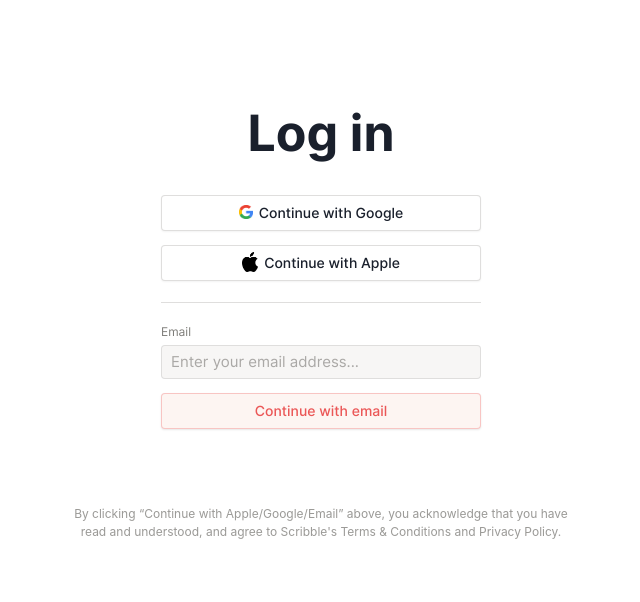
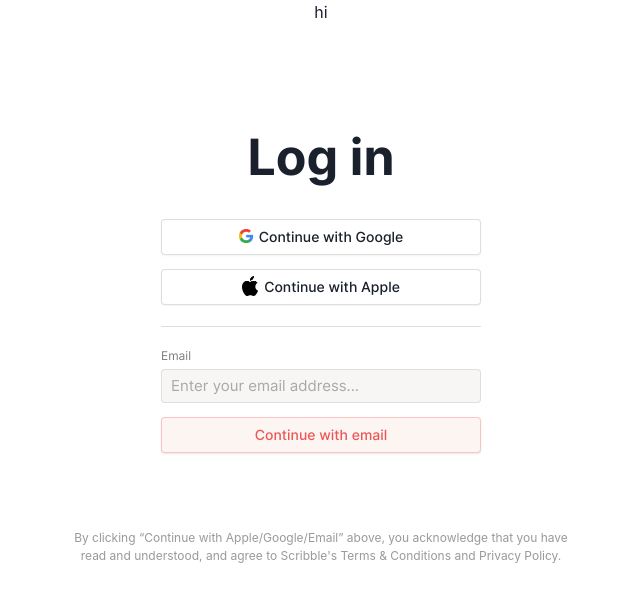
Before and after one commit to celuu/notion-clone, a React (Create React App) app in the folder frontend/: page /login in a window 1280 px wide. Shown: the top 602 px of the page, without its empty margins (319-959 px from the left). Built offline with nearby package versions, Linux system fonts and the light colour scheme.

Commit message:
Add nav component

```diff
--- a/frontend/package.json
+++ b/frontend/package.json
@@ -15,6 +15,7 @@
     "@types/react": "^18.2.6",
     "@types/react-dom": "^18.2.4",
     "framer-motion": "^10.12.10",
+    "google-auth-library": "^8.8.0",
     "react": "^18.2.0",
     "react-dom": "^18.2.0",
     "react-router-dom": "^6.11.1",
--- a/frontend/public/index.html
+++ b/frontend/public/index.html
@@ -25,6 +25,7 @@
       Learn how to configure a non-root public URL by running `npm run build`.
     -->
     <title>React App</title>
+    <script src="https://accounts.google.com/gsi/client" async defer></script>
   </head>
   <body>
     <noscript>You need to enable JavaScript to run this app.</noscript>
--- a/frontend/src/App.tsx
+++ b/frontend/src/App.tsx
@@ -3,12 +3,14 @@ import { BrowserRouter, Routes, Route } from "react-router-dom";
 import Login from "./features/Login/Login";
 import Signup from "./features/Signup/Signup";
 import "./App.css";
+import Navigation from "./components/Navigation";
 
 function App() {
   return (
     <div className="App">
       <BrowserRouter>
         <div className="pages">
+          <Navigation />
           <Routes>
             {/* <Route path="/" element={Home} /> */}
             <Route path="/login" element={<Login />} />
--- /dev/null
+++ b/frontend/src/components/Navigation.tsx
@@ -0,0 +1,11 @@
+
+const Navigation: React.FC  = () => {
+    return(
+        <>
+        <h1>hi</h1>
+        </>
+    )
+
+}
+
+export default Navigation;
--- a/frontend/src/features/Login/Login.tsx
+++ b/frontend/src/features/Login/Login.tsx
@@ -1,4 +1,4 @@
-import React, { useState } from "react";
+import React, { useEffect, useState } from "react";
 import { useLogin } from "../../hooks/useLogin";
 import { useFindUser } from "../../hooks/useFindUser";
 import GoogleLogo from "../../assets/google-logo.png";
@@ -11,6 +11,22 @@ const Login: React.FC = () => {
   const [password, setPassword] = useState<string>("");
   const { login, error, isLoading } = useLogin();
   const { findUser, isUserLoading, foundUser, findUserError } = useFindUser();
+
+  const handleCallbackResponse = (response: any) => {
+    console.log("Encoded JWT ID token:" + response.credential)
+  }
+
+  // useEffect(() => {
+  //   ({
+  //     client_id: "398210348399-4jmlv3hnvjmdek86p1jk5cb3m8m0n7fm.apps.googleusercontent.com",
+  //     callback: handleCallbackResponse
+  //   });
+
+  //   google.accounts.id.renderButton(
+  //     document.getElementById("signInDiv"),
+  //     {theme: "outline", size: "large"}
+  //   );
+  // }, [])
 
   const handleFindUser = async (
     e: React.MouseEvent<HTMLButtonElement, MouseEvent> | React.FormEvent
@@ -35,6 +51,7 @@ const Login: React.FC = () => {
       <div className="session-form-container">
         <h1>Log in</h1>
         <form className="session-form" onSubmit={handleFormSubmit}>
+          <div id="signInDiv"></div>
           <button className="form-button continue-with google">
             <img
               src={GoogleLogo}
```
Also changed, not shown: frontend/src/components/Navigation.css (added), 1 other file (tests, documents, lock files or other folders).
